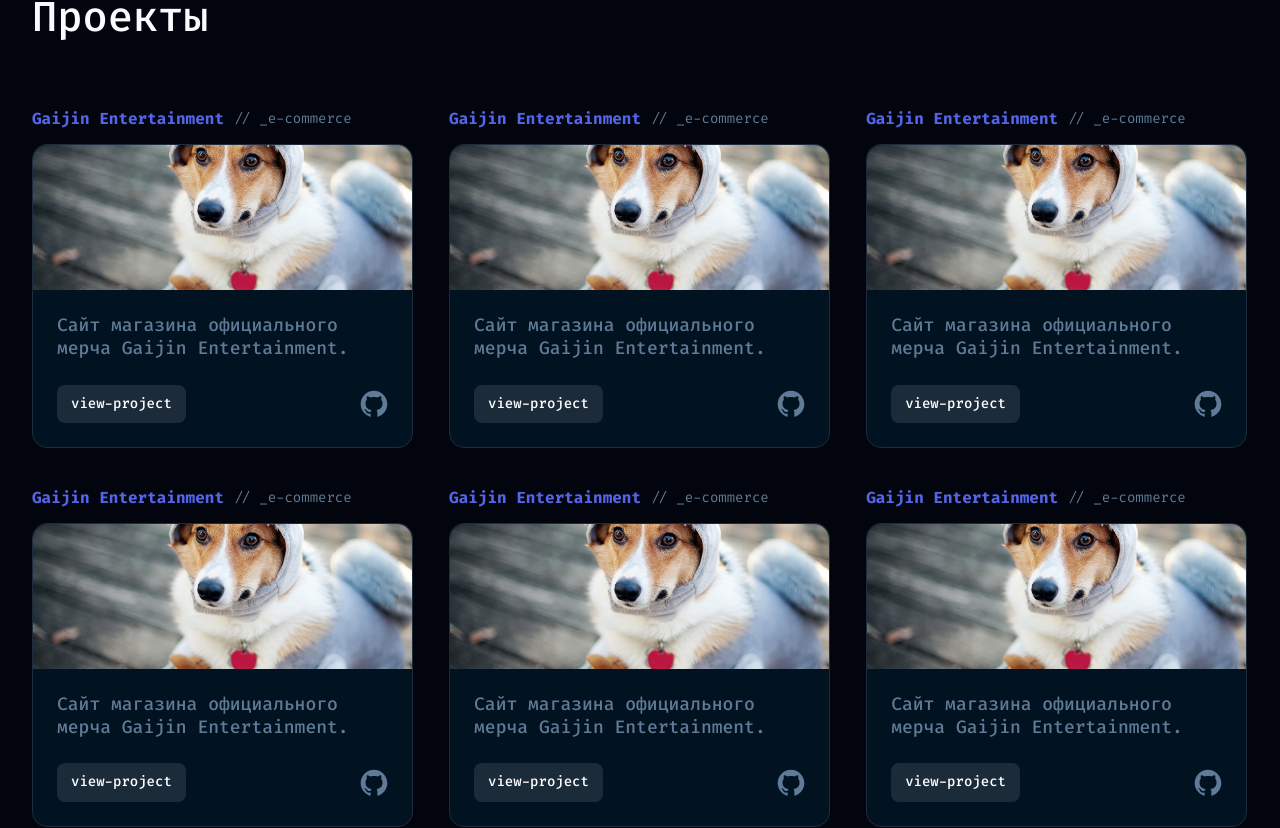
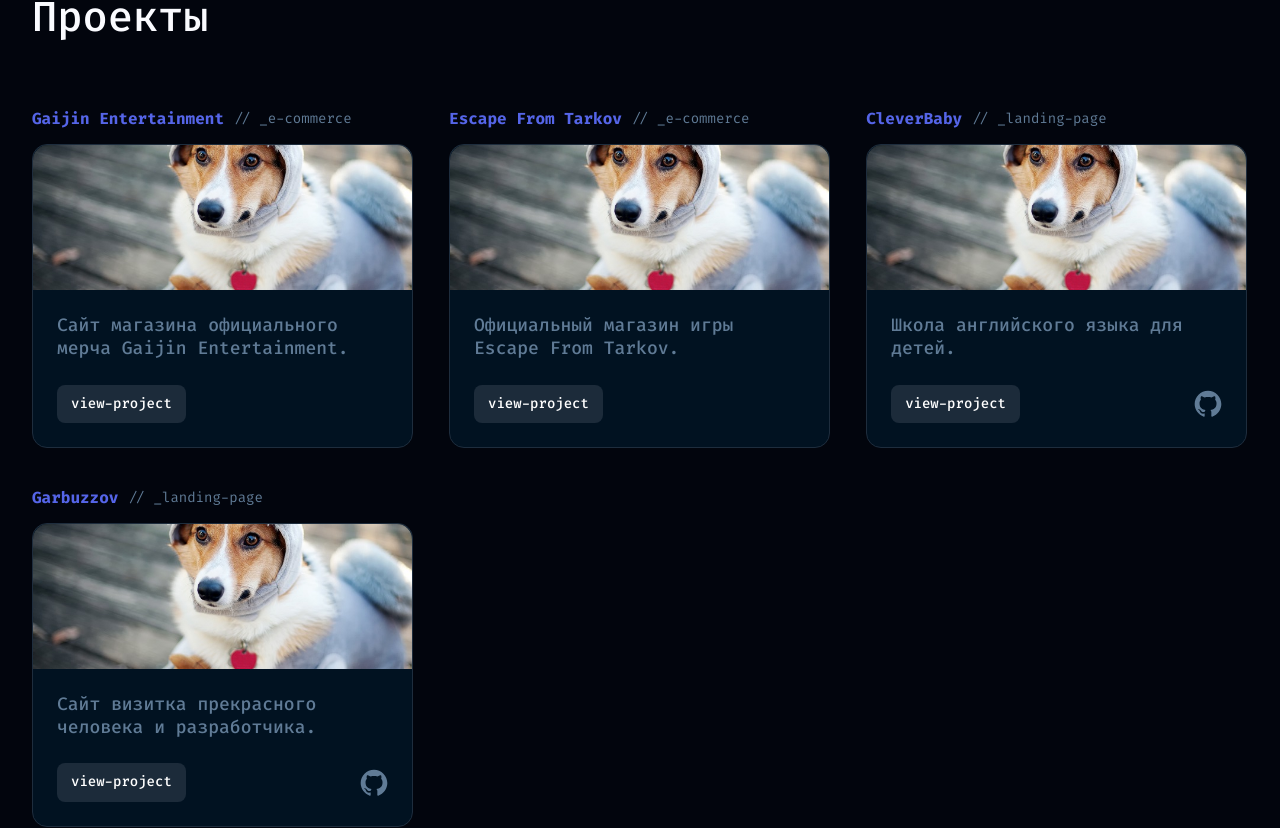
Before and after one commit to Vladimir2011/business-card-website, a Vue app: page / in a window 1280 px wide. Shown: the part 1721-2549 px from the top of the page. Built offline with nearby package versions, Linux system fonts and the light colour scheme.

Commit message:
create array for projects in config, add anchor links and smooth scroll

```diff
--- a/src/_config.js
+++ b/src/_config.js
@@ -107,3 +107,38 @@
     id: 10
   },
 ]
+
+export const projects = [
+  {
+    name: 'Gaijin Entertainment',
+    type: '_e-commerce',
+    description: 'Сайт магазина официального мерча Gaijin Entertainment.',
+    image: 'project-image.jpeg',
+    link: '',
+    id: 1
+  },
+  {
+    name: 'Escape From Tarkov',
+    type: '_e-commerce',
+    description: 'Официальный магазин игры Escape From Tarkov.',
+    image: 'project-image.jpeg',
+    link: '',
+    id: 2
+  },
+  {
+    name: 'CleverBaby',
+    type: '_landing-page',
+    description: 'Школа английского языка для детей.',
+    image: 'project-image.jpeg',
+    link: 'https://github.com/Vladimir2011/CleverBaby',
+    id: 3
+  },
+  {
+    name: 'Garbuzzov',
+    type: '_landing-page',
+    description: 'Сайт визитка прекрасного человека и разработчика.',
+    image: 'project-image.jpeg',
+    link: 'https://github.com/Vladimir2011/business-card-website',
+    id: 4
+  },
+]
--- a/src/assets/scss/main.scss
+++ b/src/assets/scss/main.scss
@@ -7,6 +7,7 @@
   font-size: $mainFontSize;
   color: $mainFontColor;
   height: 100%;
+  scroll-behavior: smooth;
   @media screen and (max-width: $desktopWidth) {
     font-size: 16px;
   }
--- a/src/components/AboutMe.vue
+++ b/src/components/AboutMe.vue
@@ -1,5 +1,5 @@
 <template>
-  <section class="about">
+  <section class="about" id="about">
     <div class="about__container">
       <div class="about__categories-wrapper">
         <div class="about__categories-header-wrapper">
--- a/src/components/Contacts.vue
+++ b/src/components/Contacts.vue
@@ -1,5 +1,5 @@
 <template>
-<section class="contacts">
+<section class="contacts" id="contacts">
   <div class="contacts__container">
     <div class="contacts__info-wrapper">
       <h2 class="contacts__header section-title">Связаться со мной</h2>
--- a/src/components/Header.vue
+++ b/src/components/Header.vue
@@ -9,7 +9,7 @@
             :key="link.alias"
             class="nav__item"
           >
-            <a class="nav__link" href="#">{{ link.title }}</a>
+            <a class="nav__link" :href="'#' + link.alias">{{ link.title }}</a>
           </li>
         </ul>
       </nav>
--- a/src/components/Projects.vue
+++ b/src/components/Projects.vue
@@ -1,5 +1,5 @@
 <template>
-  <section class="projects">
+  <section class="projects" id="projects">
     <h2 class="projects__header section-title">Проекты</h2>
     <div class="projects__wrapper">
       <ProjectList />
--- a/src/components/project/ProjectItem.vue
+++ b/src/components/project/ProjectItem.vue
@@ -1,154 +1,33 @@
 <template>
-  <li class="projects__item project">
+  <li
+    v-for="project in projectsList"
+    :key="project.id"
+    class="projects__item project"
+  >
    <div class="project__header-wrapper">
-     <p class="project__name">Gaijin Entertainment</p>
-     <p class="project__type"> // _e-commerce</p>
+     <p class="project__name">{{ project.name }}</p>
+     <p class="project__type"> // {{ project.type }}</p>
    </div>
 
     <div class="project__block">
       <div class="project__image-wrapper">
-        <img src="@/static/project-image.jpeg" alt="image" class="project__image">
+        <img :src="require('@/static/' + project.image)" alt="image" class="project__image">
       </div>
       <div class="project__description-wrapper">
         <p class="project__description">
-          Сайт магазина официального мерча Gaijin Entertainment.
+          {{ project.description }}
         </p>
         <div class="project__button-wrapper">
           <Button
               name="view-project"
               class-name="project__button"
           />
-          <a href="https://github.com/Vladimir2011" target="_blank" class="project__github-link">
-            <img src="@/static/svg/github-project-icon.svg" alt="icon" class="project__button-github">
-          </a>
-        </div>
-      </div>
-    </div>
-  </li>
-  <li class="projects__item project">
-    <div class="project__header-wrapper">
-      <p class="project__name">Gaijin Entertainment</p>
-      <p class="project__type"> // _e-commerce</p>
-    </div>
-
-    <div class="project__block">
-      <div class="project__image-wrapper">
-        <img src="@/static/project-image.jpeg" alt="image" class="project__image">
-      </div>
-      <div class="project__description-wrapper">
-        <p class="project__description">
-          Сайт магазина официального мерча Gaijin Entertainment.
-        </p>
-        <div class="project__button-wrapper">
-          <Button
-              name="view-project"
-              class-name="project__button"
-          />
-          <a href="https://github.com/Vladimir2011" target="_blank" class="project__github-link">
-            <img src="@/static/svg/github-project-icon.svg" alt="icon" class="project__button-github">
-          </a>
-        </div>
-      </div>
-    </div>
-  </li>
-  <li class="projects__item project">
-    <div class="project__header-wrapper">
-      <p class="project__name">Gaijin Entertainment</p>
-      <p class="project__type"> // _e-commerce</p>
-    </div>
-
-    <div class="project__block">
-      <div class="project__image-wrapper">
-        <img src="@/static/project-image.jpeg" alt="image" class="project__image">
-      </div>
-      <div class="project__description-wrapper">
-        <p class="project__description">
-          Сайт магазина официального мерча Gaijin Entertainment.
-        </p>
-        <div class="project__button-wrapper">
-          <Button
-              name="view-project"
-              class-name="project__button"
-          />
-          <a href="https://github.com/Vladimir2011" target="_blank" class="project__github-link">
-            <img src="@/static/svg/github-project-icon.svg" alt="icon" class="project__button-github">
-          </a>
-        </div>
-      </div>
-    </div>
-  </li>
-  <li class="projects__item project">
-    <div class="project__header-wrapper">
-      <p class="project__name">Gaijin Entertainment</p>
-      <p class="project__type"> // _e-commerce</p>
-    </div>
-
-    <div class="project__block">
-      <div class="project__image-wrapper">
-        <img src="@/static/project-image.jpeg" alt="image" class="project__image">
-      </div>
-      <div class="project__description-wrapper">
-        <p class="project__description">
-          Сайт магазина официального мерча Gaijin Entertainment.
-        </p>
-        <div class="project__button-wrapper">
-          <Button
-              name="view-project"
-              class-name="project__button"
-          />
-          <a href="https://github.com/Vladimir2011" target="_blank" class="project__github-link">
-            <img src="@/static/svg/github-project-icon.svg" alt="icon" class="project__button-github">
-          </a>
-        </div>
-      </div>
-    </div>
-  </li>
-  <li class="projects__item project">
-    <div class="project__header-wrapper">
-      <p class="project__name">Gaijin Entertainment</p>
-      <p class="project__type"> // _e-commerce</p>
-    </div>
-
-    <div class="project__block">
-      <div class="project__image-wrapper">
-        <img src="@/static/project-image.jpeg" alt="image" class="project__image">
-      </div>
-      <div class="project__description-wrapper">
-        <p class="project__description">
-          Сайт магазина официального мерча Gaijin Entertainment.
-        </p>
-        <div class="project__button-wrapper">
-          <Button
-              name="view-project"
-              class-name="project__button"
-          />
-          <a href="https://github.com/Vladimir2011" target="_blank" class="project__github-link">
-            <img src="@/static/svg/github-project-icon.svg" alt="icon" class="project__button-github">
-          </a>
-        </div>
-      </div>
-    </div>
-  </li>
-  <li class="projects__item project">
-    <div class="project__header-wrapper">
-      <p class="project__name">Gaijin Entertainment</p>
-      <p class="project__type"> // _e-commerce</p>
-    </div>
-
-    <div class="project__block">
-      <div class="project__image-wrapper">
-        <img src="@/static/project-image.jpeg" alt="image" class="project__image">
-      </div>
-      <div class="project__description-wrapper">
-        <p class="project__description">
-          Сайт магазина официального мерча Gaijin Entertainment.
-        </p>
-        <div class="project__button-wrapper">
-          <Button
-              name="view-project"
-              class-name="project__button"
-          />
-          <a href="https://github.com/Vladimir2011" target="_blank" class="project__github-link">
+          <a
+            v-if="project.link !== ''"
+            :href="project.link"
+            target="_blank"
+            class="project__github-link"
+          >
             <img src="@/static/svg/github-project-icon.svg" alt="icon" class="project__button-github">
           </a>
         </div>
@@ -159,8 +38,16 @@
 
 <script>
 import Button from '@/components/Button'
+import { projects } from '@/_config'
 
 export default {
-  components: { Button }
+  components: { Button },
+  setup () {
+    let projectsList = projects
+
+    return {
+      projectsList
+    }
+  }
 }
 </script>
```
